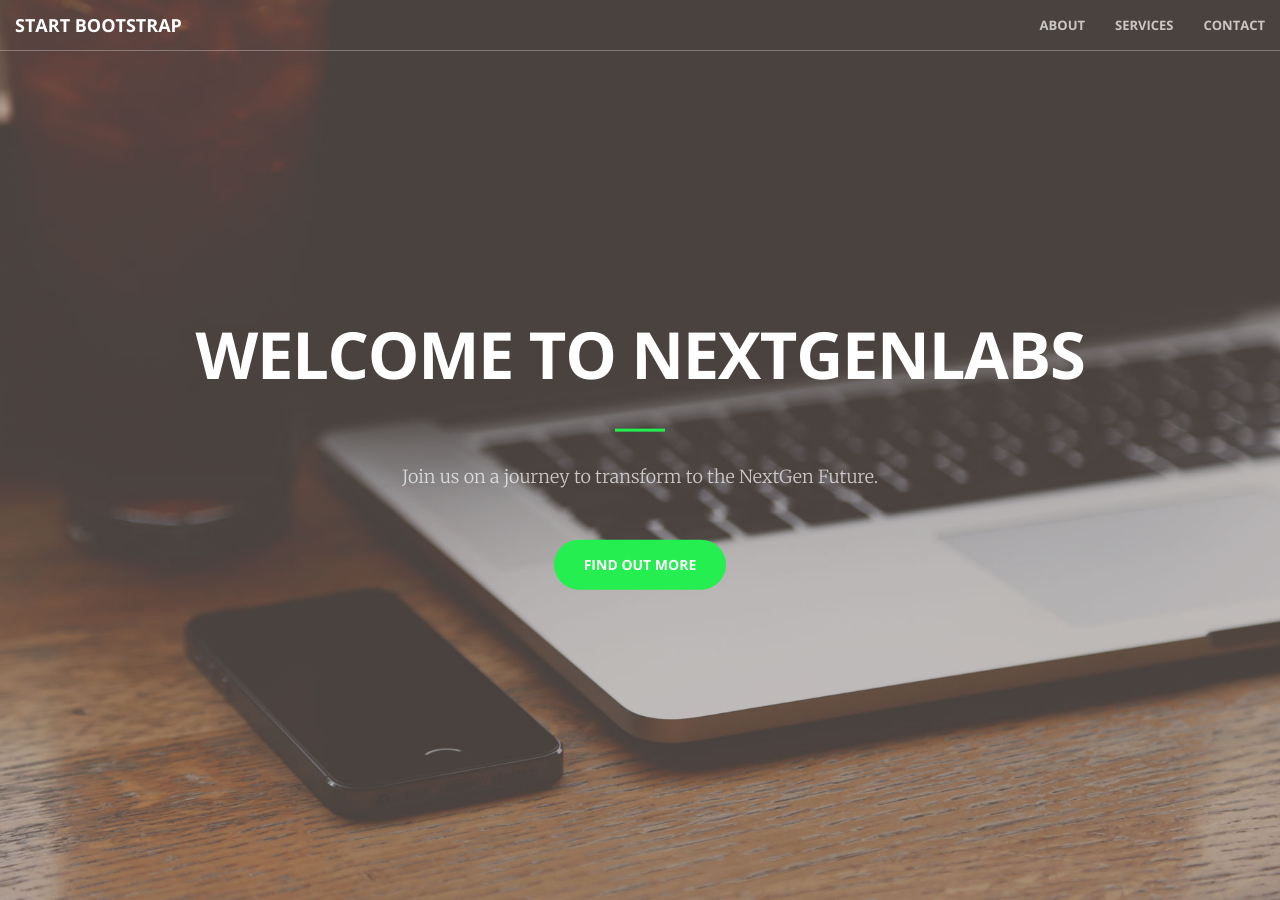
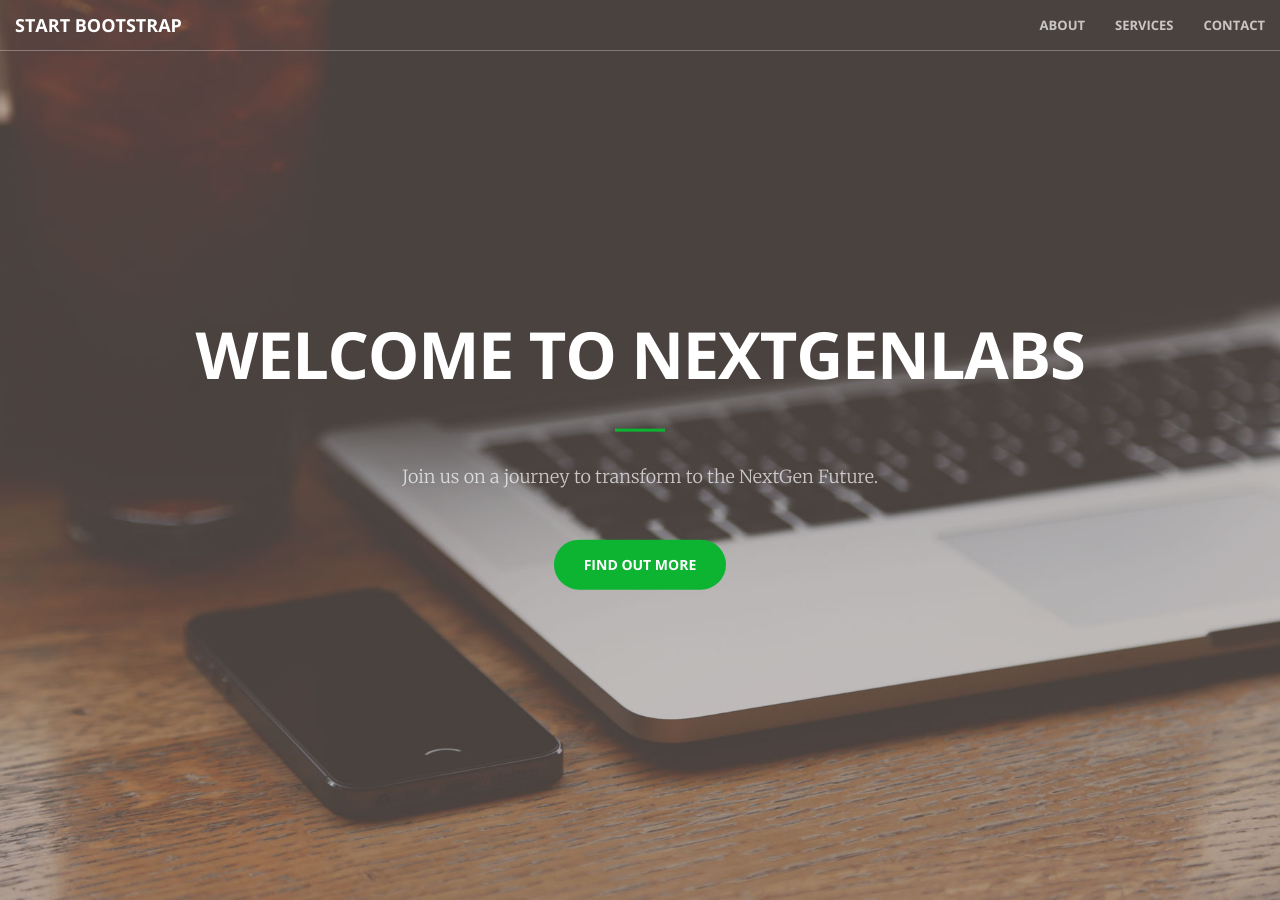
Before and after one commit to vkulkarniu/site, a Jekyll site: the page built from index.html, in a window 1280 px wide and 900 px high. Built offline with Jekyll 4.4.1, drawn with Linux system fonts in a browser that asks for light colours; nearby versions of some CDN libraries; library files that are not in the unit come from our copies.

```diff
--- a/_includes/team.html
+++ b/_includes/team.html
@@ -30,14 +30,14 @@
                     <p class="text-muted">Mr.Yogish is a highly skilled and seasoned developer. He is very passionate about writing apps for mobile and web. He has a rich working experience in wide range of technical stack which includes iOS, C#, .Net frameworks, Xamarin, Node.js, React &amp; React-Native. He has delivered number of apps having millions of users in traffic for some of the giant corporations.He has a very strong iOS and web development experience and has developed number of apps which are both horizontally and vertically scalable.</p>
                 </div>
             </div>
-            <div class="col-lg-4 col-md-6 text-center">
+            <div class="col-lg-5 col-md-6 text-center">
                 <div class="service-box">
                     <img src="img/vaidehi.jpg" width="100" height:"100">
                     <h3>Vaidehi Deshpande, Product Head</h3>
                     <p class="text-muted">Vaidehi is a very passionate engineer who is quite passionate about handling geographically distributed teams and streamline the product management activities</p>
                 </div>
             </div>
-            <div class="col-lg-4 col-md-6 text-center">
+            <div class="col-lg-5 col-md-6 text-center">
                 <div class="service-box">
                     <img src="img/gayathri.jpg" width="100" height:"100">
                     <h3>Mrs.Gayathri Kulkarni, Certified Life Coach</h3>
--- a/css/main.scss
+++ b/css/main.scss
@@ -34,7 +34,7 @@
 // }
 
 // variables.less
-$theme-primary: #24EE50;
+$theme-primary: #0DB432;
 $theme-dark: #222;
 
 // Import partials from `sass_dir` (defaults to `_sass`)
```
Also changed, not shown: 2 other files.
